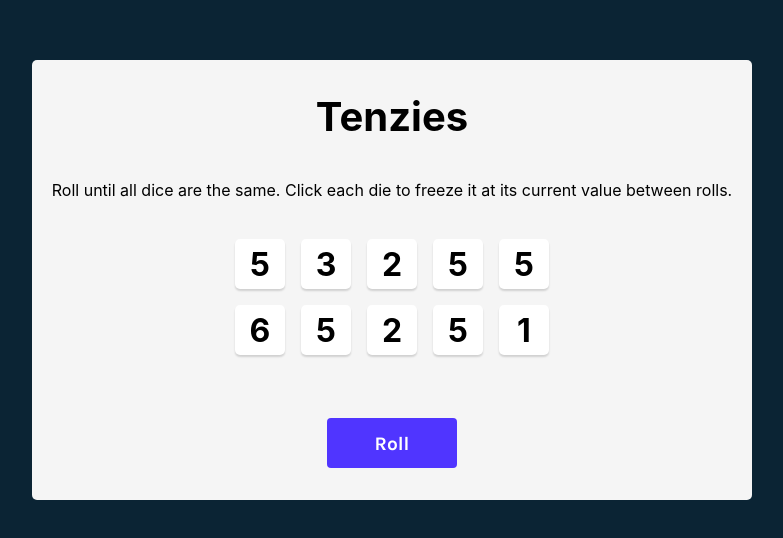
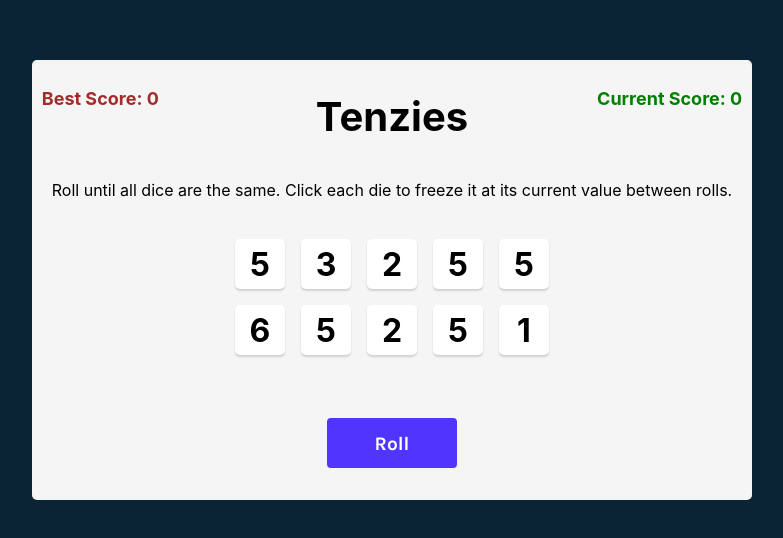
Before and after one commit to AhmedNagii/Tenzies, a React (Create React App) app: page / in a window 1280 px wide. Shown: the part 120-658 px from the top of the page, without its empty margins (248-1031 px from the left). Built offline with nearby package versions, Linux system fonts and the light colour scheme.

Commit message:
refactor localStorage code

```diff
--- a/src/App.css
+++ b/src/App.css
@@ -1,19 +1,20 @@
 body {
   text-align: center;
-  background: #0B2434;
- height: 100vh;
-
+  background: #0b2434;
+  height: 100vh;
 }
 
-body,.die{
+body,
+.die {
   display: flex;
   justify-content: center;
   align-items: center;
   flex-direction: column;
   gap: 2em;
+  overflow: hidden;
 }
 
-main{
+main {
   background: #f5f5f5;
   height: 400px;
   max-width: 800px;
@@ -22,25 +23,25 @@ main{
   display: flex;
   flex-direction: column;
   justify-content: space-around;
-    align-items: center;
+  align-items: center;
+  position: relative;
 }
 
-.die{
+.die {
   width: 50px;
   height: 50px;
-  background-color:#fff ;
+  background-color: #fff;
   border-radius: 5px;
   box-shadow: 0px 2px 2px rgba(0, 0, 0, 0.15);
 }
 
-
-.dice-container{
+.dice-container {
   display: grid;
   grid-gap: 1em;
-  grid-template-columns: repeat(5 , 1fr);
- margin-bottom: 40px;
+  grid-template-columns: repeat(5, 1fr);
+  margin-bottom: 40px;
 }
-h2{
+h2 {
   font-size: 2rem;
 }
 
@@ -49,15 +50,14 @@ h2{
   margin: 0;
 }
 
-
-button{
+button {
   text-align: center;
-  padding: .7em 2.5em;
-  background-color:#5035FF ;
+  padding: 0.7em 2.5em;
+  background-color: #5035ff;
   border-radius: 4px;
   border: none;
   font-weight: 700;
-  font-family: 'Karla', sans-serif;
+  font-family: "Karla", sans-serif;
   font-size: 1.2rem;
   cursor: pointer;
   color: #fff;
@@ -69,3 +69,23 @@ button:focus {
 button:active {
   box-shadow: inset 5px 5px 10px -3px rgba(0, 0, 0, 0.7);
 }
+
+.counter {
+  position: absolute;
+  right: 0;
+  top: 0;
+  padding: 10px;
+  font-size: 18px;
+  font-weight: bold;
+  color: green;
+}
+
+.best-score {
+  position: absolute;
+  left: 0;
+  top: 0;
+  padding: 10px;
+  font-size: 18px;
+  font-weight: bold;
+  color: brown;
+}
--- a/src/App.js
+++ b/src/App.js
@@ -1,30 +1,49 @@
 import Die from "./Die.js";
 import React, { useState, useEffect } from "react";
 import { nanoid } from "nanoid";
-import Confetti from "react-confetti"
+import Confetti from "react-confetti";
 import "./App.css";
 
 export default function App() {
   const [dice, setDice] = useState(allNewDice());
   const [tenzies, setTenzies] = useState(false);
+  const [counter, setCounter] = useState(0);
+  const [bestScore, setBestScore] = useState(
+    localStorage.getItem("bestSocre") || 0
+  );
 
-  useEffect(()=>{
-    const allHeld = dice.every(die => die.isHeld)
-    const firstValue = dice[0].value
-    const allSameValue = dice.every(die => die.value === firstValue )
+  useEffect(() => {
+    localStorage.setItem("bestSocre", 0);
+  }, []);
 
+  useEffect(() => {
+    const allHeld = dice.every((die) => die.isHeld);
+    const firstValue = dice[0].value;
+    const allSameValue = dice.every((die) => die.value === firstValue);
 
+    if (allHeld && allSameValue) {
+      setTenzies(true);
+      updateBestScore();
+      setCounter(0);
+    }
+  }, [dice ]);
 
-console.log(` ${dice}`)
-    if (allHeld && allSameValue) {
-        setTenzies(true)
+  function updateBestScore() {
+    const currentBestScore = JSON.parse(localStorage.getItem("bestSocre"));
+    if (currentBestScore === 0) {
+
+      localStorage.setItem("bestSocre", counter);
+      setBestScore(localStorage.getItem("bestSocre"));
+    } else if (currentBestScore > counter) {
+
+      localStorage.setItem("bestSocre", counter);
+      setBestScore(localStorage.getItem("bestSocre"));
     }
-
-     },[dice])
+  }
 
   function generateNewDie() {
     return {
-      randomNumber: Math.floor(Math.random() * 6) + 1,
+      value: Math.floor(Math.random() * 6) + 1,
       isHeld: false,
       id: nanoid(),
     };
@@ -39,16 +58,15 @@ console.log(` ${dice}`)
     return newDice;
   }
 
-
-
-
   function rollDice() {
+    setCounter(counter + 1);
     setDice((oldDice) =>
       oldDice.map((die) => {
         return die.isHeld ? { ...die } : generateNewDie();
       })
     );
   }
+
   function holdDice(dieId) {
     setDice((prevDice) =>
       prevDice.map((die) => {
@@ -56,9 +74,9 @@ console.log(` ${dice}`)
       })
     );
   }
-  function resetGame(){
-    setDice(allNewDice())
-    setTenzies(false)
+  function resetGame() {
+    setDice(allNewDice());
+    setTenzies(false);
   }
   const diceElements = dice.map((die) => {
     return (
@@ -66,27 +84,26 @@ console.log(` ${dice}`)
         key={die.id}
         id={die.id}
         holdDice={holdDice}
-        value={die.randomNumber}
+        value={die.value}
         isHeldState={die.isHeld}
       />
     );
   });
 
-
-
-
   return (
     <main>
-        {tenzies && <Confetti />}
+      {tenzies && <Confetti />}
       <h1 className="title">Tenzies {tenzies}</h1>
+      <p className="counter">Current Score: {counter}</p>
+      <p className="best-score">Best Score: {bestScore}</p>
       <p className="instructions">
         Roll until all dice are the same. Click each die to freeze it at its
         current value between rolls.
       </p>
       <div className="dice-container">{diceElements}</div>
-      <button onClick={tenzies?resetGame:rollDice}>
-        {tenzies?"New Game":"Roll"}
-        </button>
+      <button onClick={tenzies ? resetGame : rollDice}>
+        {tenzies ? "New Game" : "Roll"}
+      </button>
     </main>
   );
 }
```
